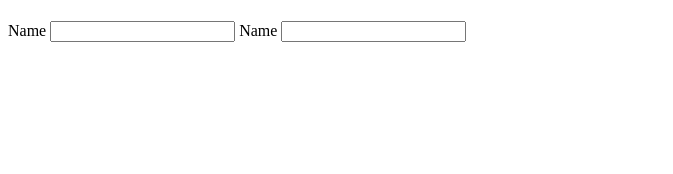
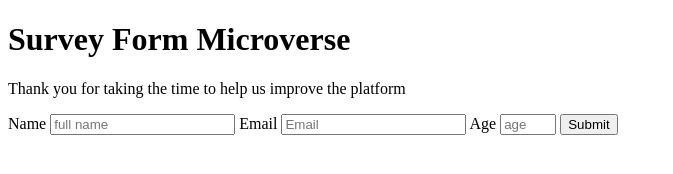
Before and after one commit to CodingWithHamza/trialproject1, a plain HTML site: page index.html in a window 1280 px wide. Shown: the whole page, without its empty margins (0-673 px from the left). Drawn offline with Linux system fonts and the light colour scheme.

Commit message:
added labels and age input

```diff
--- a/index.html
+++ b/index.html
@@ -9,14 +9,16 @@
 </head>
 
 <body>
-    <h1 id="title"></h1>
-    <p id="description"></p>
+    <h1 id="title">Survey Form Microverse</h1>
+    <p id="description">Thank you for taking the time to help us improve the platform</p>
     <form id="survey-form">
-        <label for="name">Name</label>
-        <input type="text" id="name" required>
-        <label for="email">Name</label>
-        <input type="email" id="email" required>
-
+        <label for="name" id="name-label">Name</label>
+        <input type="text" id="name" required placeholder="full name">
+        <label for="email" id="email-label">Email</label>
+        <input type="email" id="email" required placeholder="Email">
+        <label for="text" id="number-label">Age</label>
+        <input type="number" id="number" min="18" max="30" placeholder="age">
+        <input type="submit">
     </form>
 </body>
 
```
